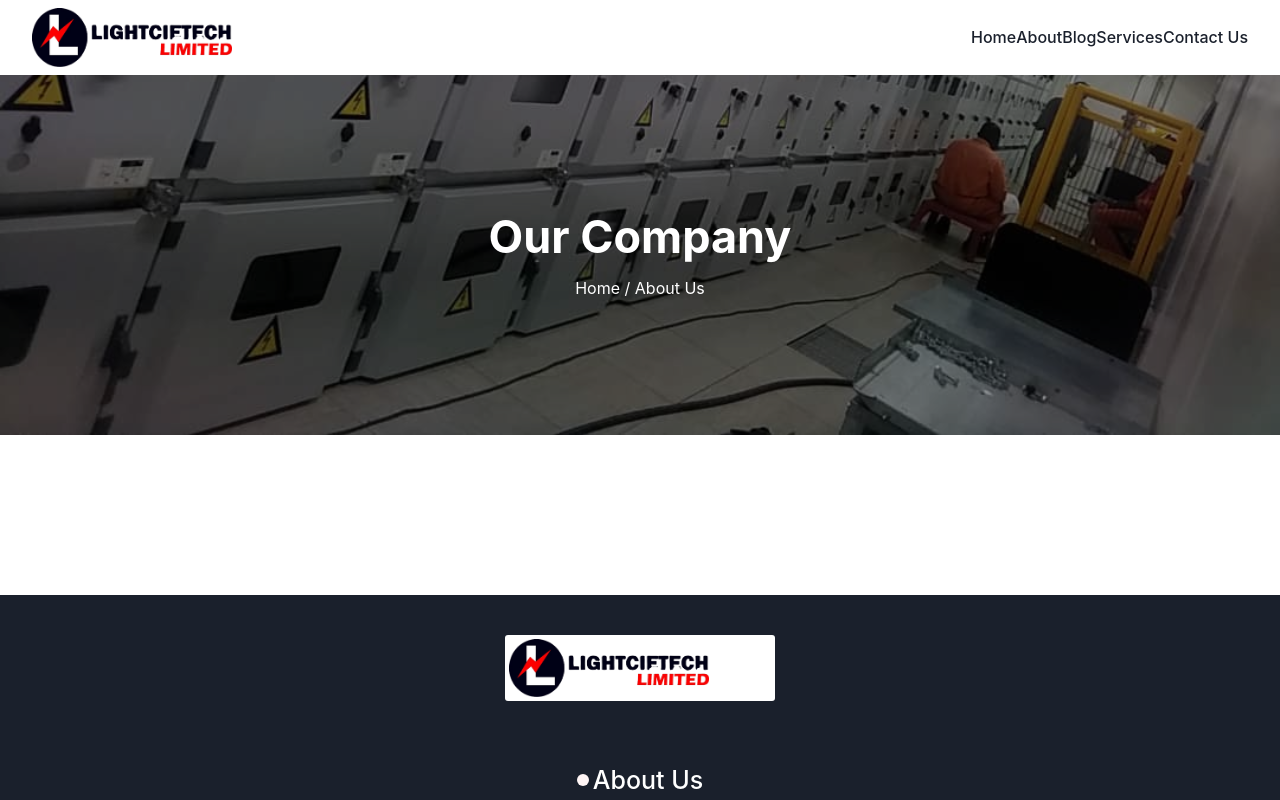
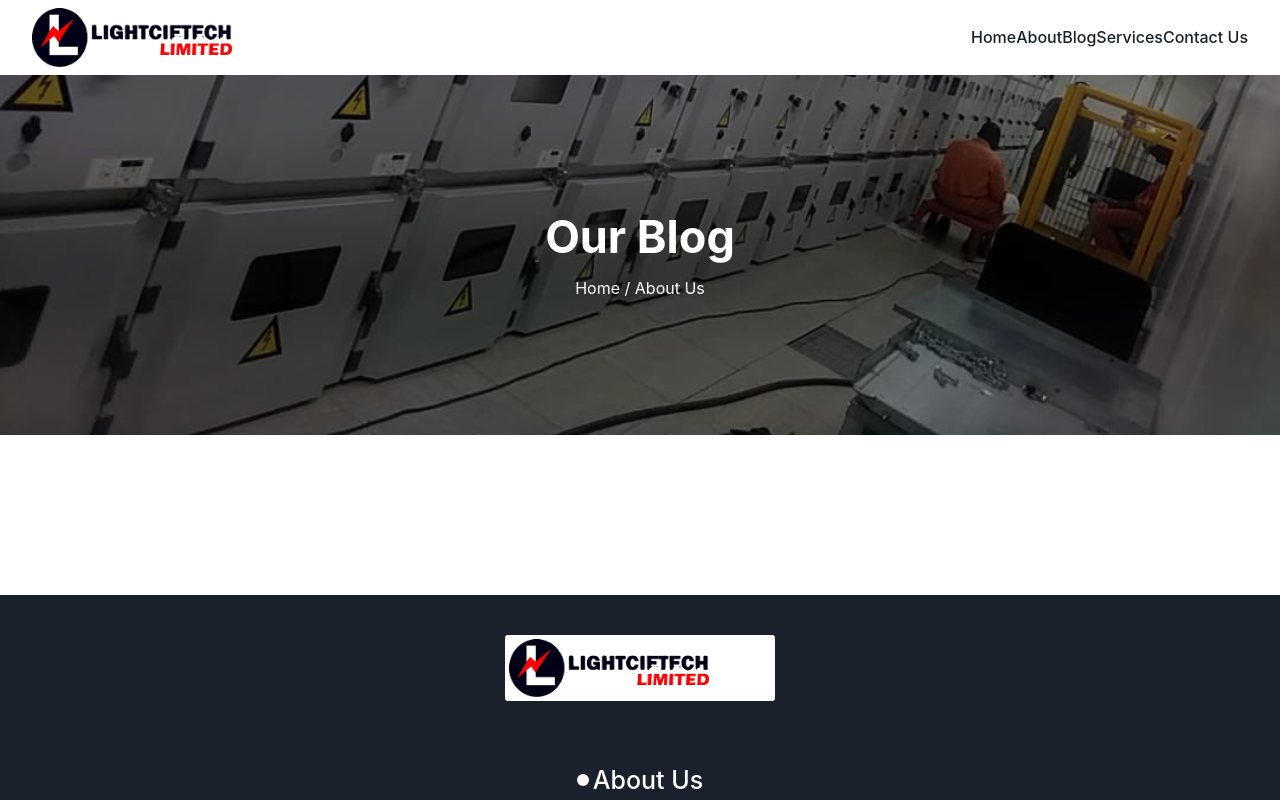
Before and after one commit to Abdulquadri-Mahmud/Litghtcietech-website, a React (Vite) app: page /blog in a window 1280 px wide. Shown: the top 800 px of the page. Built offline with nearby package versions, Linux system fonts and the light colour scheme.

Commit message:
Changes made

```diff
--- a/src/Pages/Blog.jsx
+++ b/src/Pages/Blog.jsx
@@ -7,7 +7,7 @@ export default function Blog() {
     <Box>
         <Flex justifyContent={'center'} alignItems={'center'} backgroundPosition={{md: 'bottom', base: "center"}} backgroundRepeat="no-repeat" backgroundSize="cover" backgroundImage={'/bg1.jpg'} h={'45vh'} w={'full'} bgBlendMode="multiply" className='glass'>
             <Box color={'white'}>
-                <Heading textAlign={'center'} fontSize={{md: 45, base: 30}}>Our Company</Heading>
+                <Heading textAlign={'center'} fontSize={{md: 45, base: 30}}>Our Blog</Heading>
                 <Box mt={3} textAlign={'center'}>
                     <Link to={'/'}>Home / </Link>
                     <Link to={'/blog'}>About Us</Link>
--- a/src/Pages/Contact.jsx
+++ b/src/Pages/Contact.jsx
@@ -7,7 +7,7 @@ export default function Contact() {
     <Box>
         <Flex justifyContent={'center'} alignItems={'center'} backgroundPosition={{md: 'bottom', base: "center"}} backgroundRepeat="no-repeat" backgroundSize="cover" backgroundImage={'/bg1.jpg'} h={'45vh'} w={'full'} bgBlendMode="multiply" className='glass'>
             <Box color={'white'}>
-                <Heading textAlign={'center'} fontSize={{md: 45, base: 30}}>Our Company</Heading>
+                <Heading textAlign={'center'} fontSize={{md: 45, base: 30}}>Get To Reach Us</Heading>
                 <Box mt={3} textAlign={'center'}>
                     <Link to={'/'}>Home / </Link>
                     <Link to={'/blog'}>About Us</Link>
--- a/src/Pages/Services.jsx
+++ b/src/Pages/Services.jsx
@@ -7,7 +7,7 @@ export default function Services() {
     <Box>
         <Flex justifyContent={'center'} alignItems={'center'} backgroundPosition={{md: 'bottom', base: "center"}} backgroundRepeat="no-repeat" backgroundSize="cover" backgroundImage={'/bg1.jpg'} h={'45vh'} w={'full'} bgBlendMode="multiply" className='glass'>
             <Box color={'white'}>
-                <Heading textAlign={'center'} fontSize={{md: 45, base: 30}}>Our Company</Heading>
+                <Heading textAlign={'center'} fontSize={{md: 45, base: 30}}>Our Services</Heading>
                 <Box mt={3} textAlign={'center'}>
                     <Link to={'/'}>Home / </Link>
                     <Link to={'/blog'}>About Us</Link>
```
